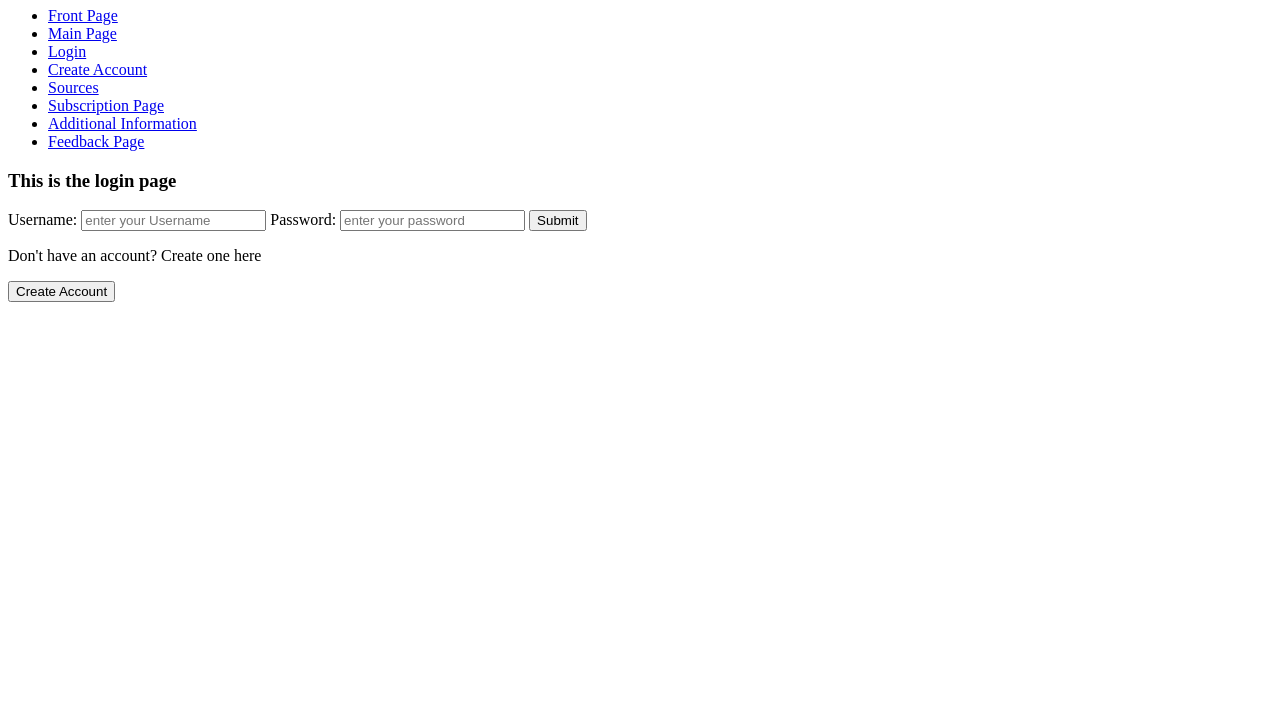
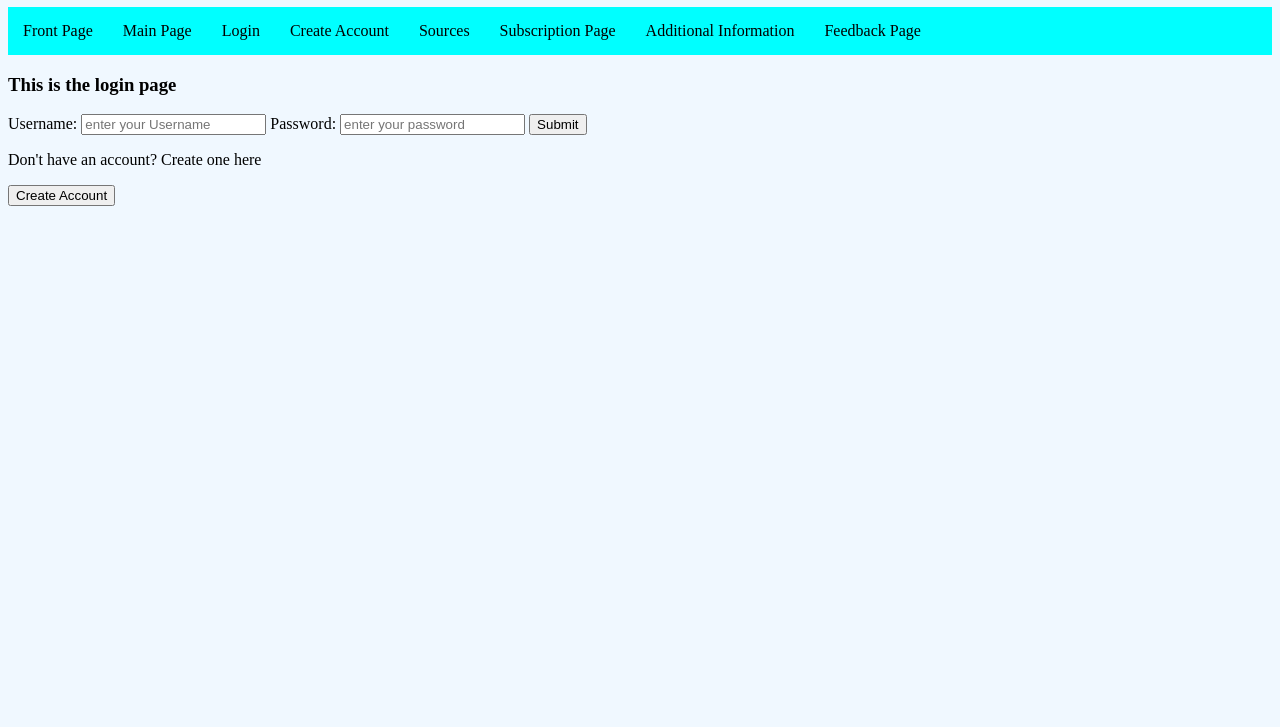
Before and after one commit to ismith14/JIM-Software-Baywatch, a website: page public/login.html in a window 1280 px wide. Shown: the part 73-800 px from the top of the page. Drawn offline with Linux system fonts and the light colour scheme; the site is published under a folder, as on GitHub Pages, so addresses that start at the root find nothing.

Commit message:
Update login.html

```diff
--- a/public/login.html
+++ b/public/login.html
@@ -4,8 +4,8 @@
     <meta charset="UTF-8">
     <meta name="viewport" content="width=device-width, initial-scale=1.0">
     <title>Baywatch</title>
-    <link rel="stylesheet" type="text/css" href="\style.css">
-    <link rel="icon" type="image/x-icon" href="/baywatch.png">
+    <link rel="stylesheet" type="text/css" href="style.css">
+    <link rel="icon" type="image/png" href="baywatch.png">
 </head>
 <body>
    <h1>Baywatch</h1>
```
